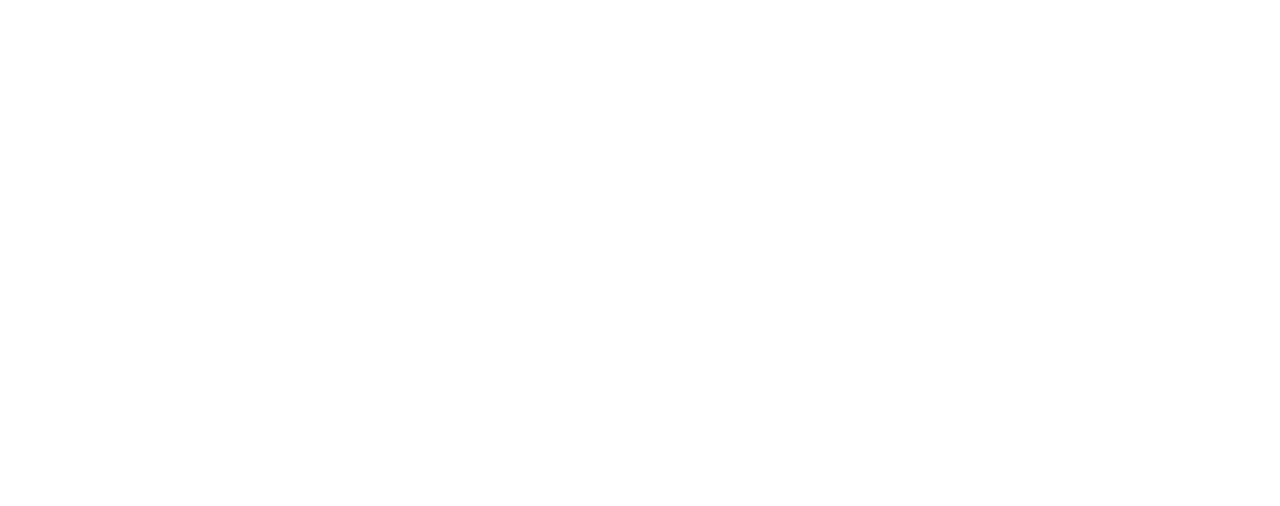
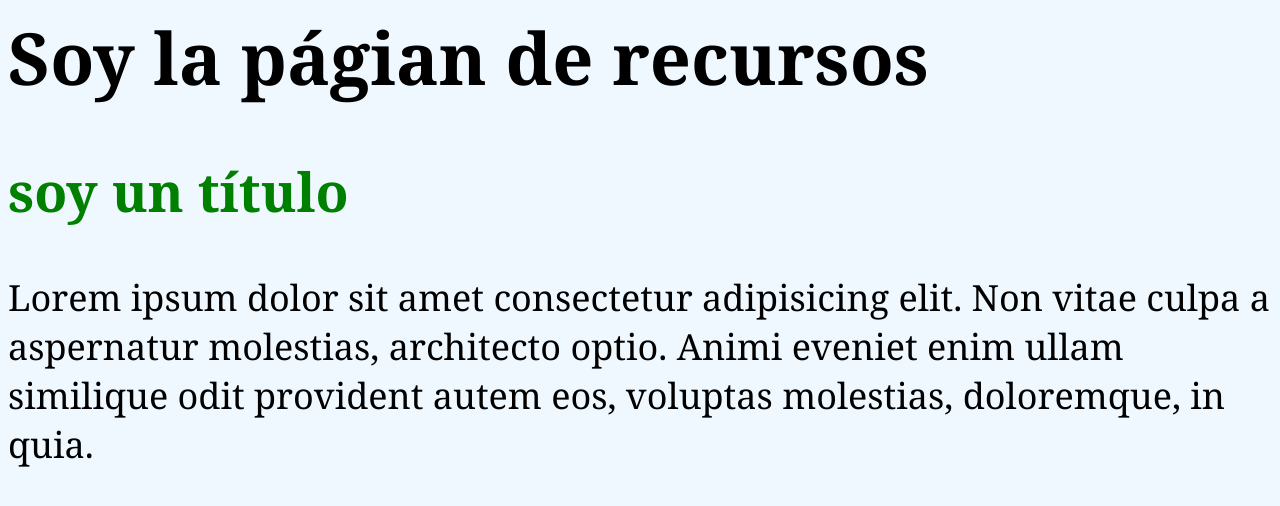
Before and after one commit to Cachito/React-Ejemplo, a plain HTML site: page pages/recursos.html in a window 1280 px wide. Drawn offline with Linux system fonts and the light colour scheme.

Commit message:
agrego estilos a recursos

```diff
--- a/css/index.css
+++ b/css/index.css
@@ -18,7 +18,7 @@ p{
     color: brown;
 }
 
-/* seletor de identificador (id)*/
+/* seletor de identificador (id), tiene prioridad sobre el global*/
 #identificador{
     color: blue;
 }
--- a/pages/recursos.html
+++ b/pages/recursos.html
@@ -0,0 +1,32 @@
+
+<html>
+    <head>
+        <meta charset="UTF-8">
+        <meta http-equiv="X-UI-Compatuble" content="IE=edge">
+        <meta name="viewport" content="width=device-width, initial-scale=1.0">
+        <title>
+            Recursos
+        </title>
+        <style>
+            body{
+                background-color:aliceblue;
+                font-family: Cambria, Cochin, Georgia, Times, 'Times New Roman', serif;
+                font-size: 36px;
+            }
+        </style>
+    </head>
+    <body>
+        <h1>
+            Soy la págian de recursos
+        </h1>
+
+        <section>
+            <h2 style="color: green;">
+                soy un título
+            </h2>
+            <p>
+                Lorem ipsum dolor sit amet consectetur adipisicing elit. Non vitae culpa a aspernatur molestias, architecto optio. Animi eveniet enim ullam similique odit provident autem eos, voluptas molestias, doloremque, in quia.
+            </p>
+        </section>
+    </body>
+</html>
```
Also changed, not shown: index.html (+1 -0 lines).
